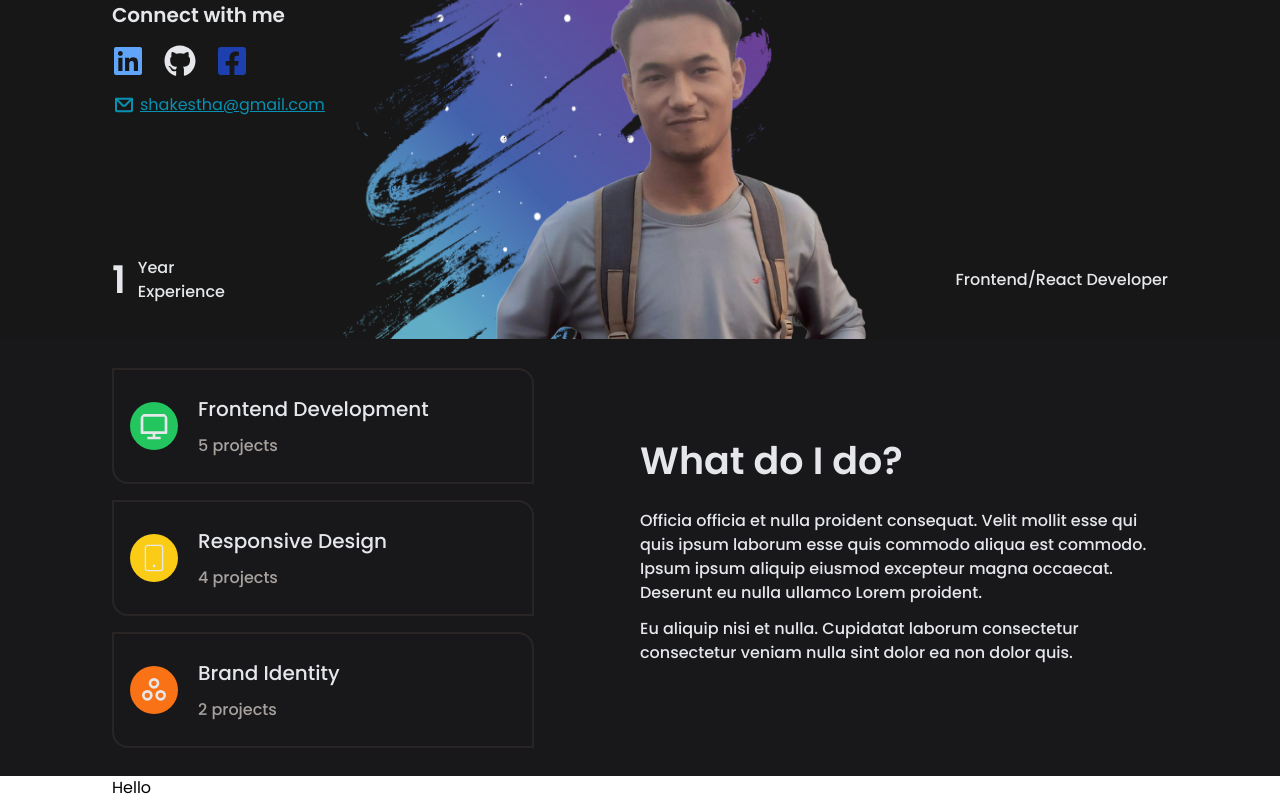
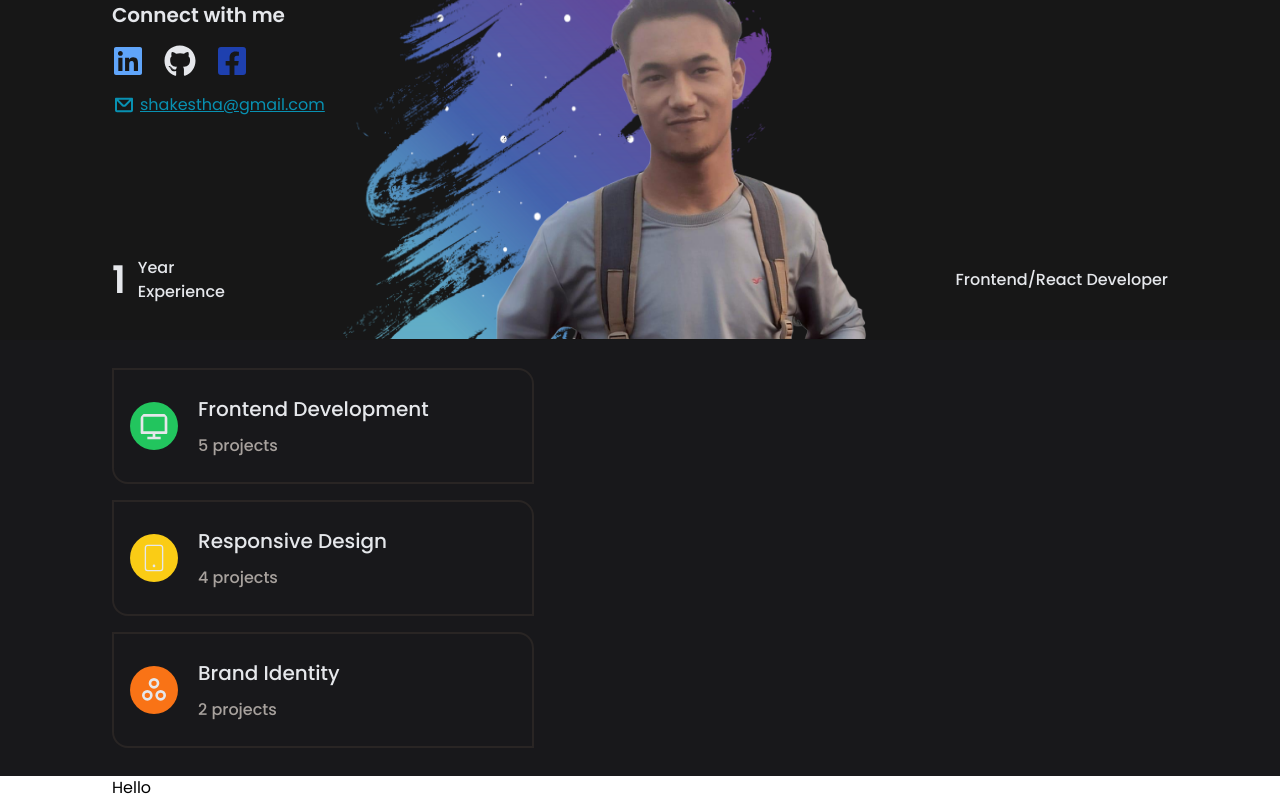
Before and after one commit to lonesomejoker/My-Portfolio, a React (Vite) app: page / in a window 1280 px wide. Shown: the part 375-1175 px from the top of the page. Built offline with nearby package versions, Linux system fonts and the light colour scheme; a web font is replaced by a local one.

Commit message:
overflow

```diff
--- a/src/components/About.jsx
+++ b/src/components/About.jsx
@@ -24,14 +24,14 @@ const About = () => {
           })
         }
       </div>
-      <motion.div variants={textVariant(0.5)} className=' font-[450] mt-4 lg:mt-0 '>
+      {/* <motion.div variants={textVariant(0.5)} className=' font-[450] mt-4 lg:mt-0 '>
         <h1 className=' text-[28px] lg:text-[38px] font-[550]'>What do I do?</h1>
         <div className=' w-[98%] my-5 text-justify lg:text-left'>
         <p>Officia officia et nulla proident consequat. Velit mollit esse qui quis ipsum laborum esse quis commodo aliqua est commodo. Ipsum ipsum aliquip eiusmod excepteur magna occaecat. Deserunt eu nulla ullamco Lorem proident.</p>
         <p className=' mt-3'>Eu aliquip nisi et nulla. Cupidatat laborum consectetur consectetur veniam nulla sint dolor ea non dolor quis.</p>
         </div>
 
-        {/* <motion.div className=' flex gap-x-3 justify-center lg:justify-start w-[80%]'>
+        <motion.div className=' flex gap-x-3 justify-center lg:justify-start w-[80%]'>
         <section  className=' border-[2px] border-stone-800 px-1.5 lg:px-3 py-3 rounded-tr-2xl rounded-bl-2xl'>
             <h1 className=' font-[400] lg:font-600 text-[18px] lg:text-[32px] text-center'>8+ </h1>
             <p className=' text-center text-[12px]'>Projects Completed</p>
@@ -40,10 +40,10 @@ const About = () => {
         <h1 className='font-[400] lg:font-600 text-[18px] lg:text-[32px] text-center'>1+ </h1>
         <p className=' text-center text-[12px]'>Company worked</p>
         </section>
-        </motion.div> */}
+        </motion.div>
 
 
-      </motion.div>
+      </motion.div> */}
       </div>
     </motion.div>
   )
```
